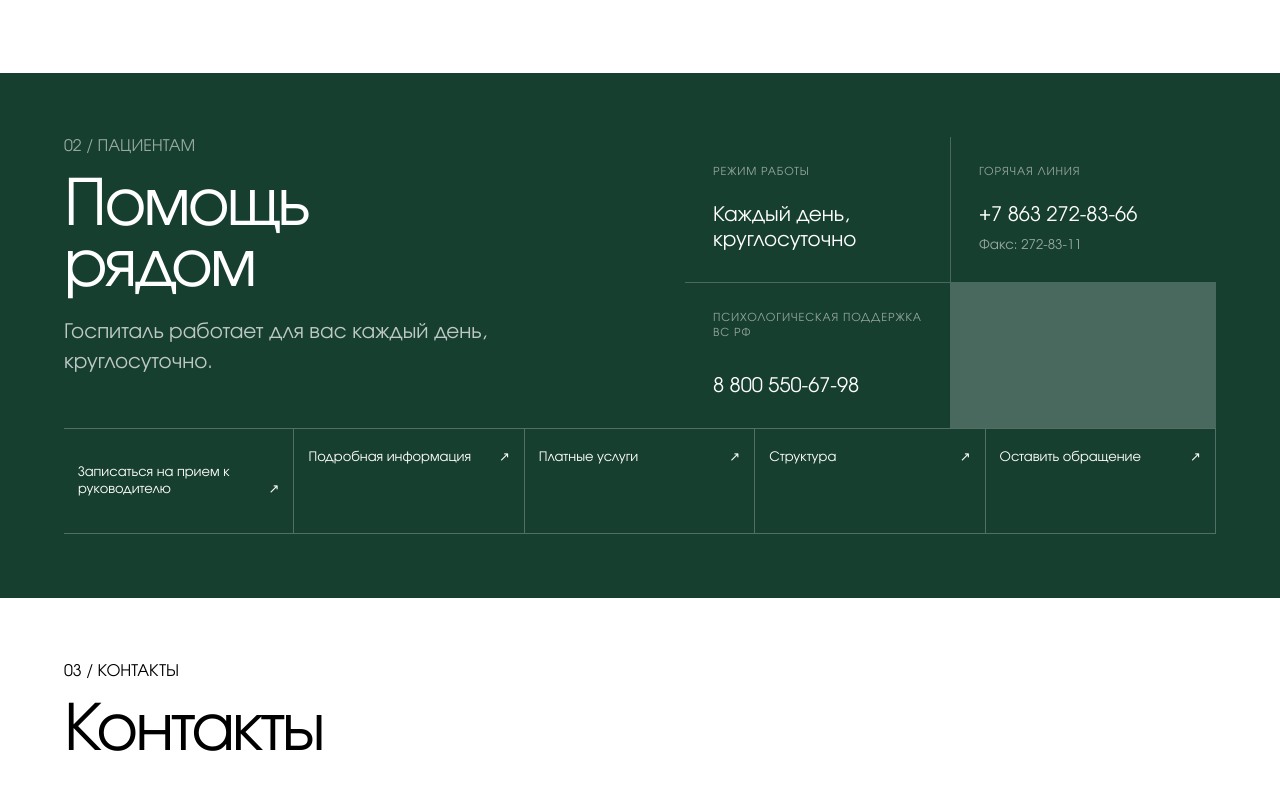
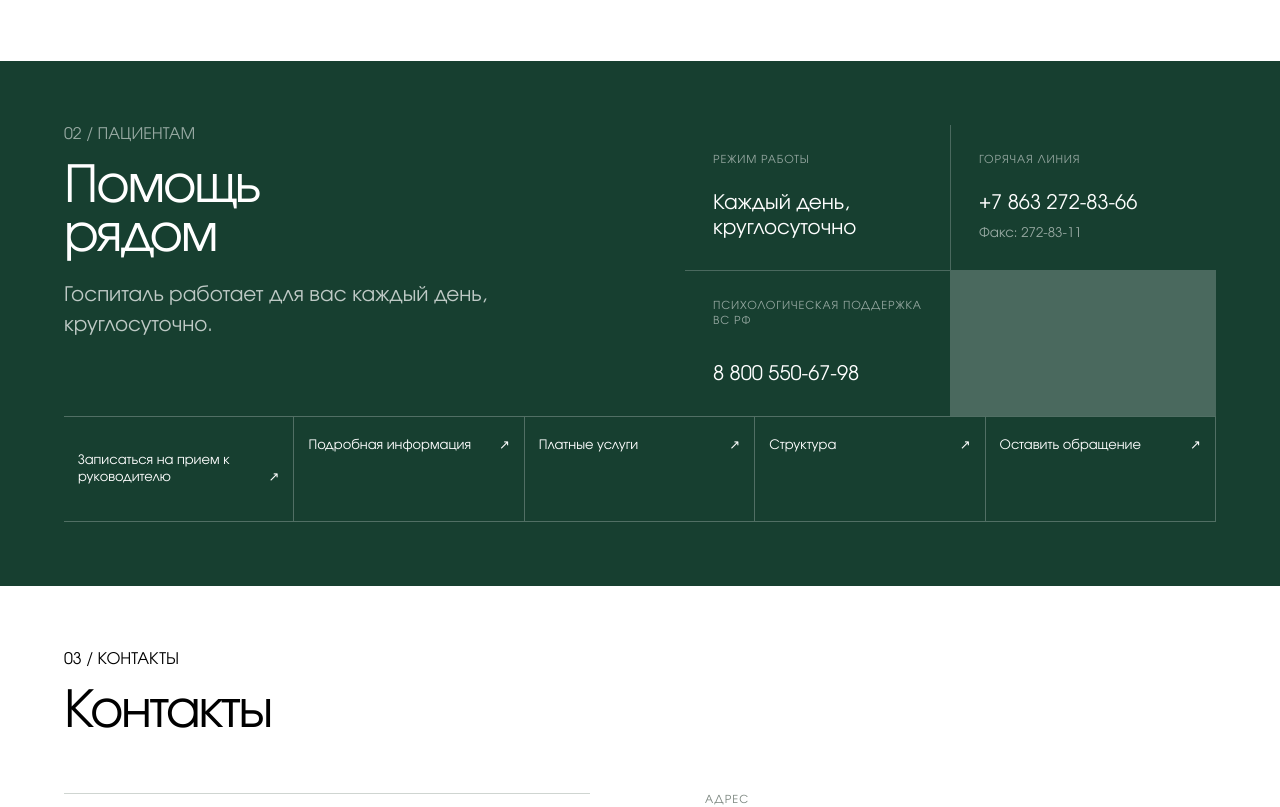
Before and after one commit to jestyrn-del/Hospital-website, a React (Vite) app: page / in a window 1280 px wide. Shown: the part 1500-2307 px from the top of the page. Built offline with nearby package versions, Linux system fonts and the light colour scheme.

Commit message:
Home-page: added common font size for headers

```diff
--- a/src/pages/Home/Home.css
+++ b/src/pages/Home/Home.css
@@ -233,7 +233,7 @@
 }
 
 .section-heading h2 {
-    font-size: clamp(46px, 5vw, 76px);
+    font-size: clamp(42px, 4vw, 118px);
     line-height: .95;
     letter-spacing: -.045em;
     margin: 18px 0 55px;
@@ -315,7 +315,8 @@
 }
 
 .section-heading--light h2 {
-    margin-bottom: 20px
+    margin-bottom: 20px;
+    font-size: clamp(42px, 4vw, 118px);
 }
 
 .patient__intro {
```
Also changed, not shown: src/pages/Home/Home.tsx (+9 -1 lines).
